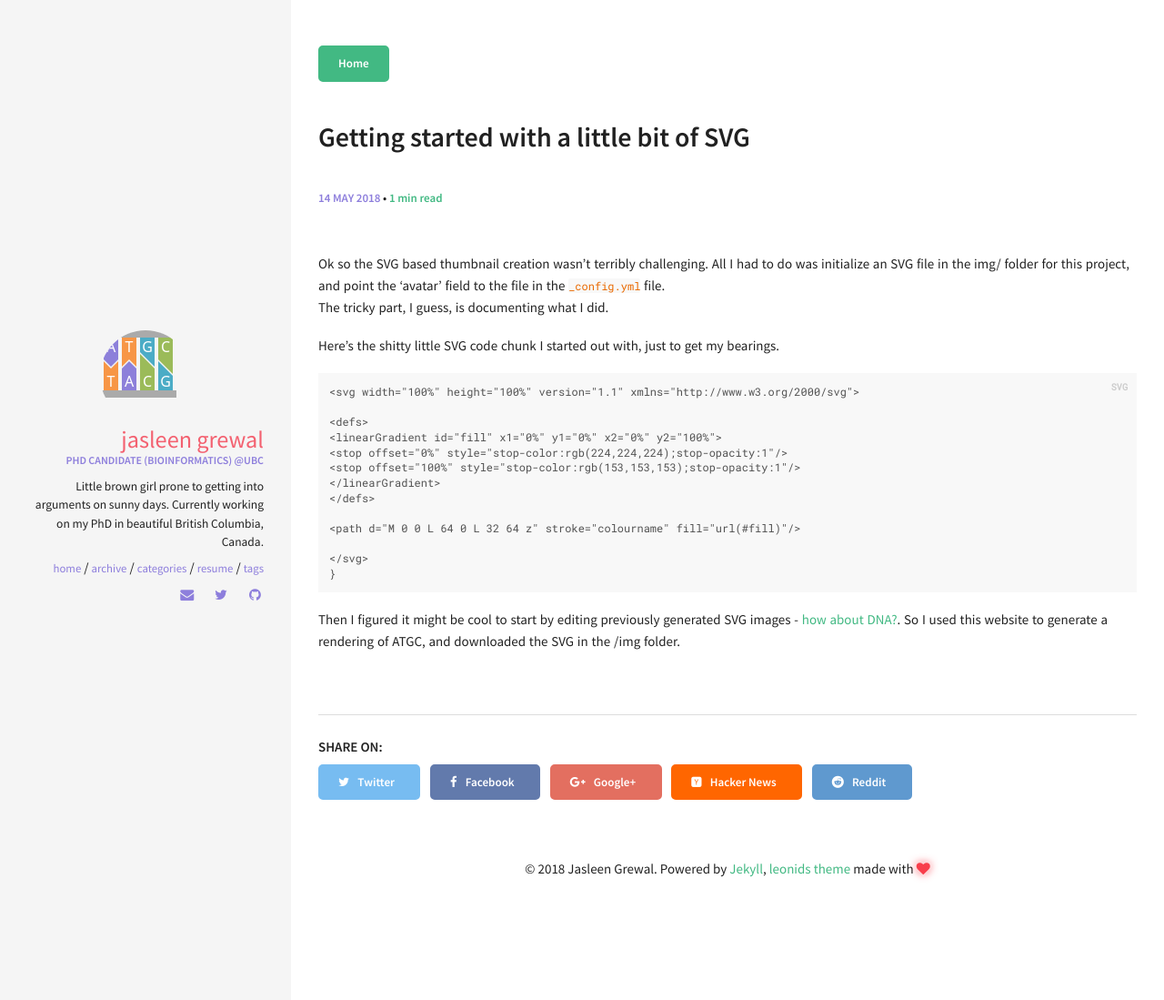
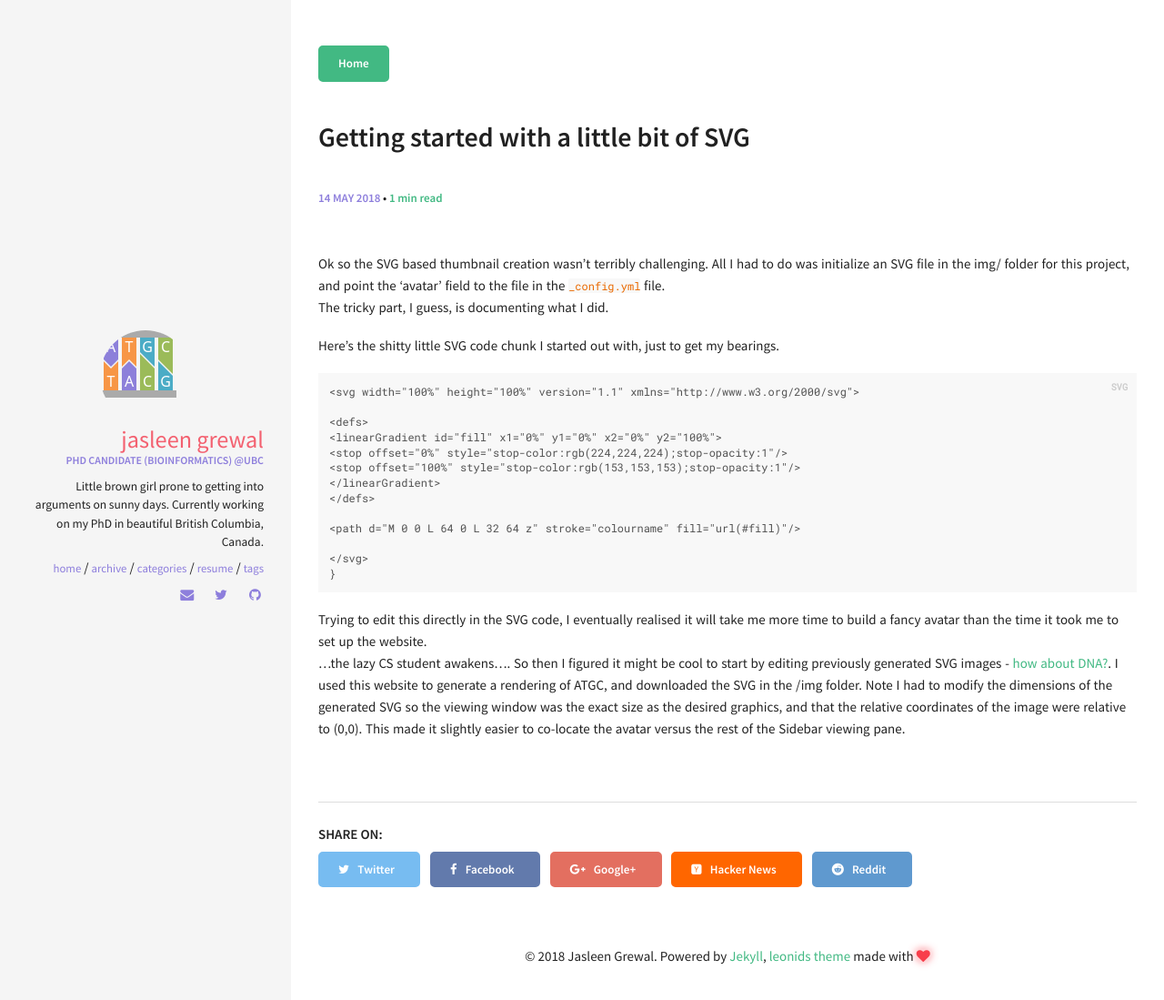
Before and after one commit to jasgrewal/jasgrewal.github.io, a Jekyll site: the page built from _posts/2018-05-14-creating-svg-thumbnail.md, in a window 1280 px wide. Shown: the top 1099 px of the page at 91% size. Built offline with Jekyll 4.4.1, drawn with Linux system fonts in a browser that asks for light colours.

```diff
--- a/_posts/2018-05-14-creating-svg-thumbnail.md
+++ b/_posts/2018-05-14-creating-svg-thumbnail.md
@@ -29,4 +29,6 @@
 {% endraw %}}
 {% endhighlight %}
 
-Then I figured it might be cool to start by editing previously generated SVG images - [how about DNA?](http://petercollingridge.appspot.com/draw-dna). So I used this website to generate a rendering of ATGC, and downloaded the SVG in the /img folder.
+Trying to edit this directly in the SVG code, I eventually realised it will take me more time to build a fancy avatar than the time it took me to set up the website.
+...the lazy CS student awakens....
+So then I figured it might be cool to start by editing previously generated SVG images - [how about DNA?](http://petercollingridge.appspot.com/draw-dna). I used this website to generate a rendering of ATGC, and downloaded the SVG in the /img folder. Note I had to modify the dimensions of the generated SVG so the viewing window was the exact size as the desired graphics, and that the relative coordinates of the image were relative to (0,0). This made it slightly easier to co-locate the avatar versus the rest of the Sidebar viewing pane.
```
